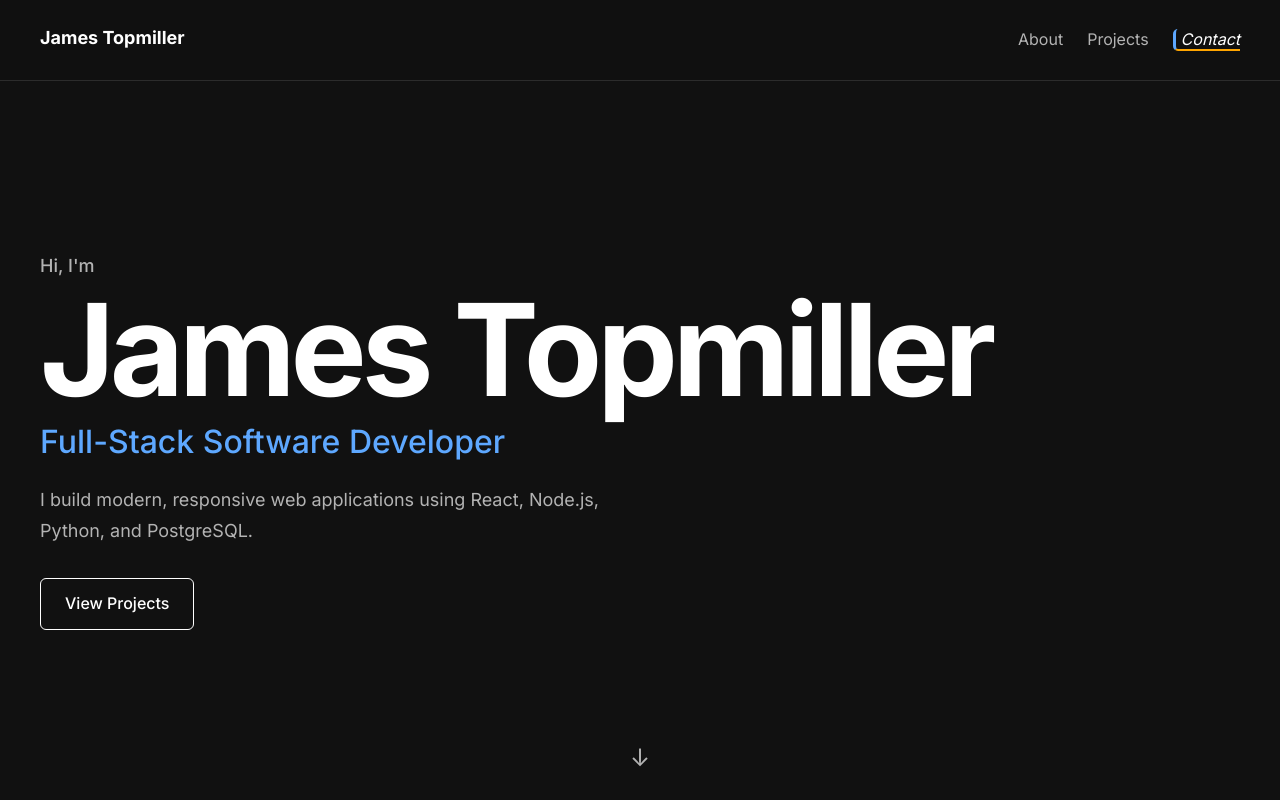
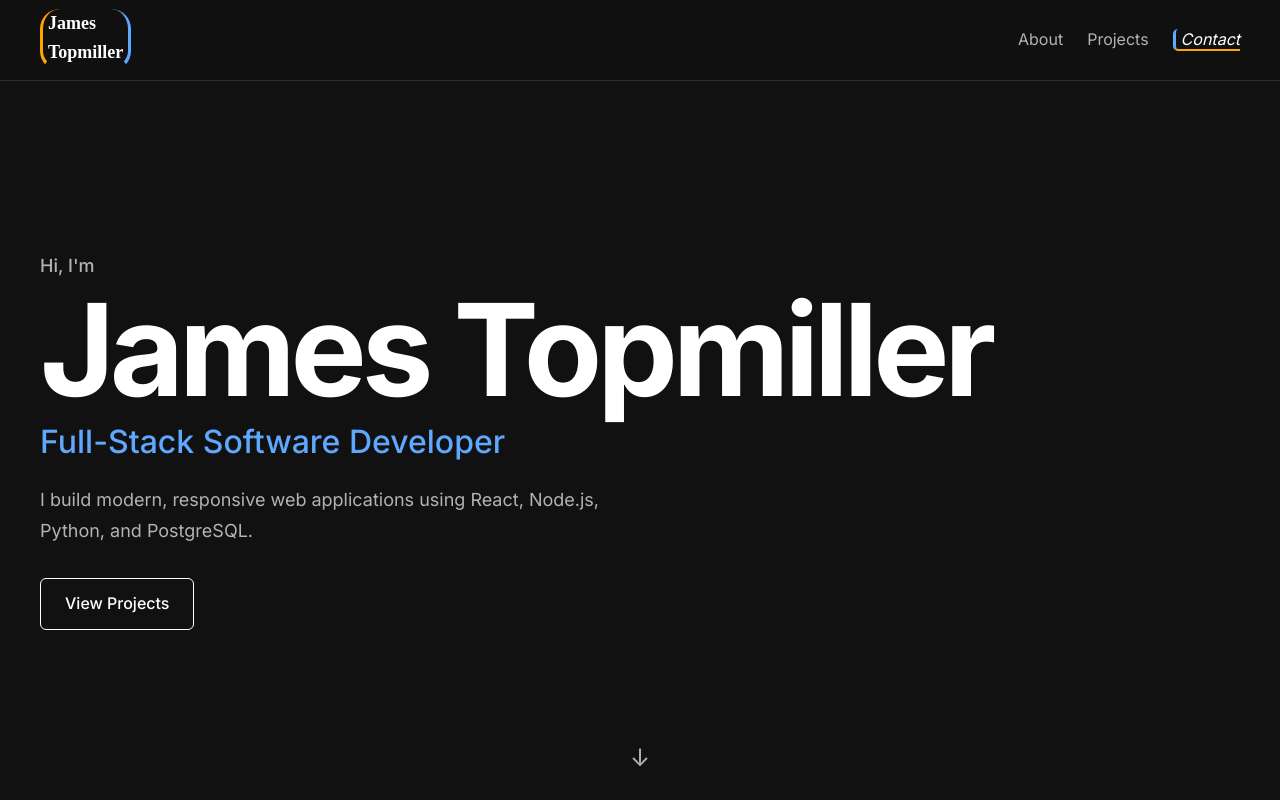
Before and after one commit to topmiljm/my-portfolio, a React (Vite) app: page / in a window 1280 px wide. Shown: the top 800 px of the page. Built offline with nearby package versions, Linux system fonts and the light colour scheme.

Commit message:
navbar logo update

```diff
--- a/src/components/Navbar/Navbar.css
+++ b/src/components/Navbar/Navbar.css
@@ -20,14 +20,21 @@
 .navbar__logo {
   font-size: var(--fs-500);
   font-weight: var(--fw-bold);
-
+  font-family: magneto;
   transition: var(--transition);
   border-bottom: 4px dotted transparent;
+  border-left: 3px solid orange;
+  border-right: 3px solid var(--color-accent);
+  padding: 0 5px 0 5px;
+  border-radius: 20px;
 }
 
 .navbar__logo:hover {
   color: var(--color-accent);
-  border-bottom: 2px solid white;
+  color: var(--color-text-secondary);
+  box-shadow: -1px 0px 6px var(--color-accent),
+    1px 0px 5px orange;
+  transform: scale(1.05);
 }
 
 .navbar__links {
--- a/src/components/Navbar/Navbar.jsx
+++ b/src/components/Navbar/Navbar.jsx
@@ -1,6 +1,6 @@
 import { useState, useEffect } from "react";
 import "./Navbar.css";
-import site from "../../data/site";
+// import site from "../../data/site";
 
 function Navbar() {
 	const [activeSection, setActiveSection] = useState('');
@@ -48,7 +48,7 @@ function Navbar() {
 		<header className="navbar">
 			<div className="container navbar__container">
 				<a href="#top" className="navbar__logo">
-					{site.name}
+					James<br></br>Topmiller
 				</a>
 
 				<nav aria-label="Primary Navigation">
```
